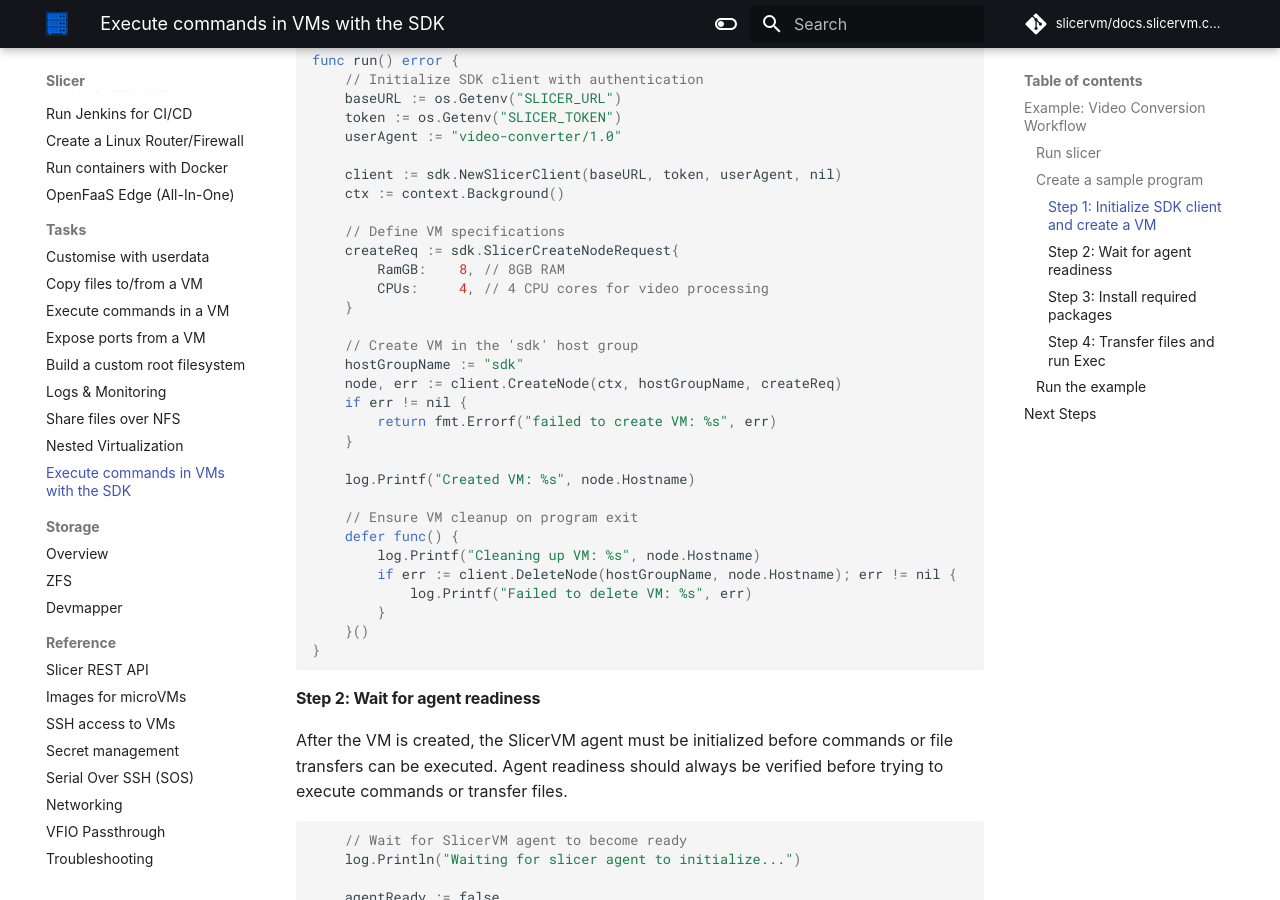
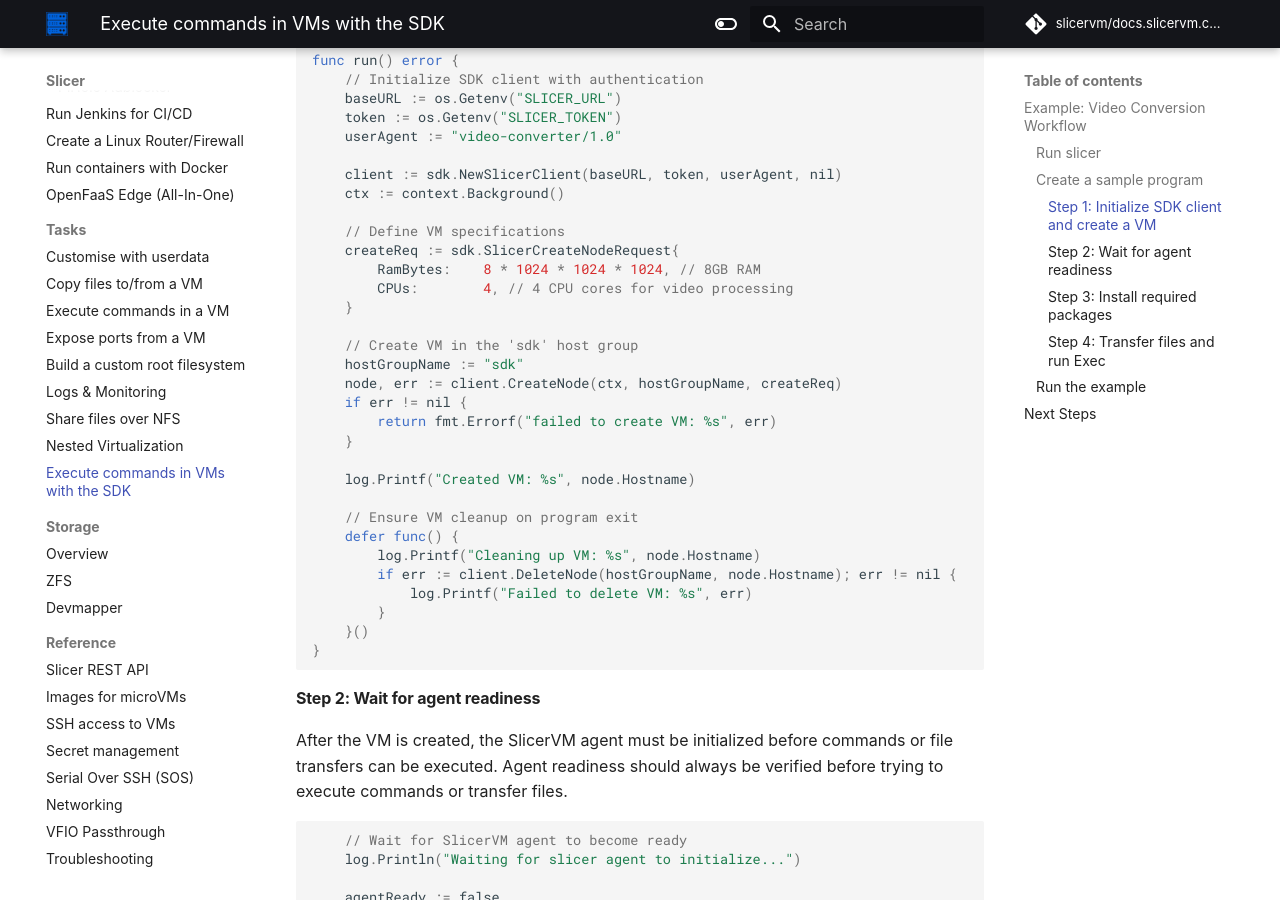
Before and after one commit to slicervm/docs.slicervm.com, an MkDocs documentation site: the page built from docs/tasks/execute-commands-with-sdk.md, in a window 1280 px wide and 900 px high, scrolled down 1829 px. Built offline with MkDocs 1.6.1 and Material for MkDocs 9.7.7, drawn with Linux system fonts in a browser that asks for light colours; some web fonts are replaced; comment, search, counter and statistics services are not loaded.

Commit message:
Update SDK example for latest slicer SDK
Signed-off-by: Han Verstraete (OpenFaaS Ltd) <han@openfaas.com>

```diff
--- a/docs/tasks/execute-commands-with-sdk.md
+++ b/docs/tasks/execute-commands-with-sdk.md
@@ -78,8 +78,8 @@
 
 	// Define VM specifications
 	createReq := sdk.SlicerCreateNodeRequest{
-		RamGB:    8, // 8GB RAM
-		CPUs:     4, // 4 CPU cores for video processing
+		RamBytes:    8 * 1024 * 1024 * 1024, // 8GB RAM
+		CPUs:        4, // 4 CPU cores for video processing
 	}
 
 	// Create VM in the 'sdk' host group
```
